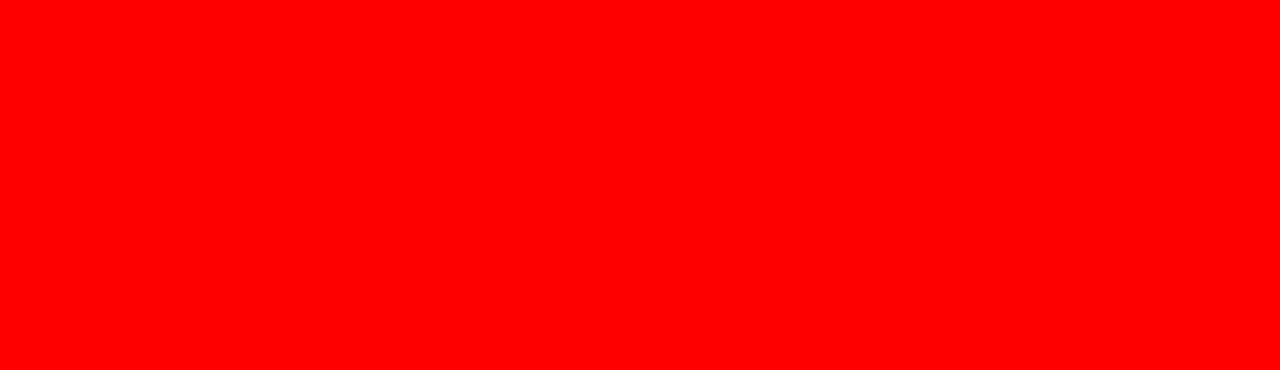
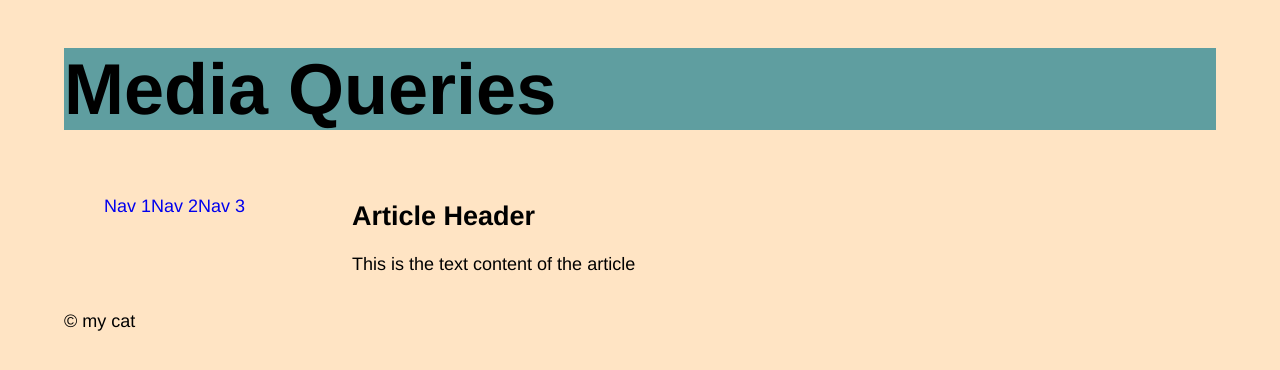
Before and after one commit to ac-jarvisa/html2-week2a, a plain HTML site: page index.html in a window 1280 px wide. Drawn offline with Linux system fonts and the light colour scheme.

Commit message:
media query review

```diff
--- a/index.html
+++ b/index.html
@@ -8,6 +8,27 @@
     <link href="styles/styles.css" rel="stylesheet">
 </head>
 <body>
+    <header>
+        <h1>Media Queries</h1>
+    </header>
+    <div class="columns">
+        <nav>
+            <ul>
+                <li><a href="#">Nav 1</a></li>
+                <li><a href="#">Nav 2</a></li>
+                <li><a href="#">Nav 3</a></li>
+            </ul>
+        </nav>
+        <main>
+            <article>
+                <h2>Article Header</h2>
+                <p>This is the text content of the article</p>
+            </article>
+        </main>
+    </div>
+    <footer>
+        <p>&copy; my cat</p>
+    </footer>
 
 </body>
 </html>
--- a/styles/styles.css
+++ b/styles/styles.css
@@ -1,3 +1,47 @@
-body{
-    background-color:red;
+/********************************************************
+                    defaults
+********************************************************/
+html{
+    font-family:'Franklin Gothic Medium', 'Arial Narrow', Arial, sans-serif;
+    font-size:18px;
 }
+
+h1{
+    font-size:3em;
+}
+
+a{
+    text-decoration:none;
+}
+
+ul{
+    list-style:none;
+}
+
+/********************************************************
+                    media queries
+********************************************************/
+@media screen and (min-width:640px){
+    nav ul{
+        display:flex;
+    }
+
+    .columns{
+        display:grid;
+        grid-template-columns:1fr 3fr;
+    }
+}
+
+@media screen and (min-width:960px){
+    body{
+        background-color:bisque;
+        width:90%;
+        max-width:1200px;
+        margin:0 auto;
+    }
+
+    h1{
+        font-size:4em;
+        background:cadetblue;
+    }
+}
```
